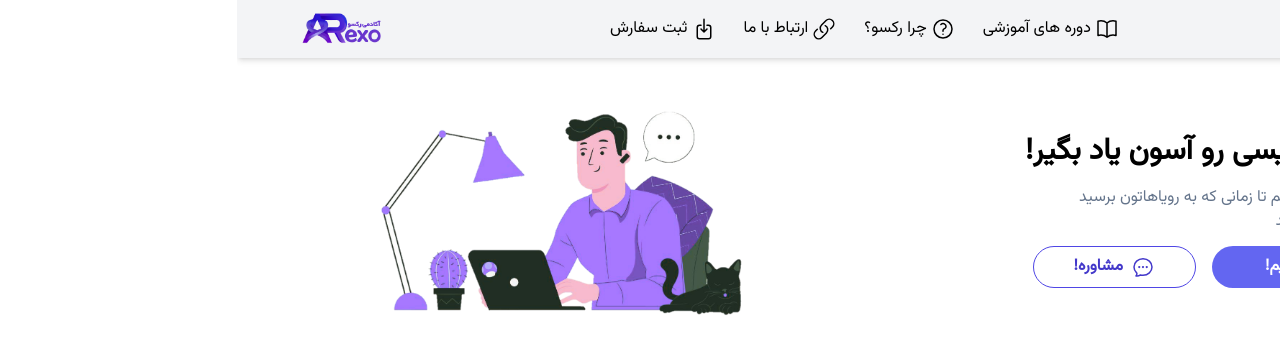
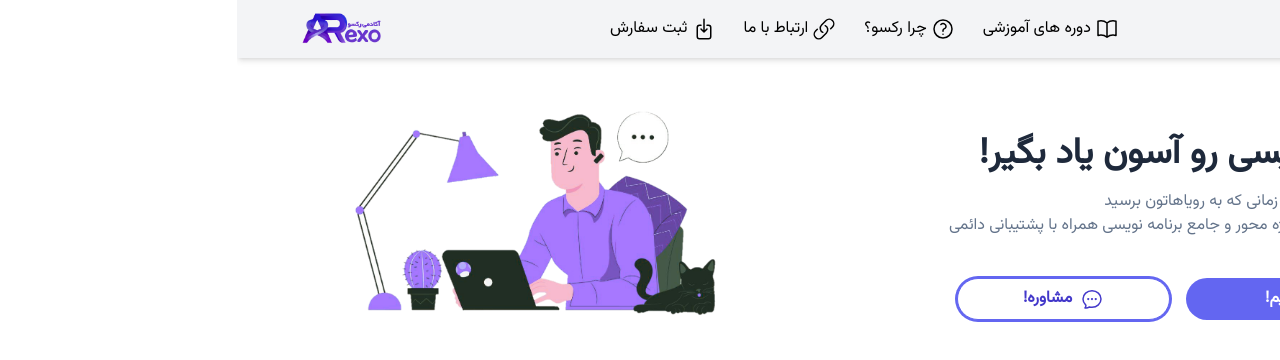
Before and after one commit to rexoacademyteam/rexo-academy-next, a Next.js app: page / in a window 1280 px wide. Shown: the top 360 px of the page. Built offline with nearby package versions, Linux system fonts and the light colour scheme.

Commit message:
a bit of changes on banner

```diff
--- a/components/home/banner.jsx
+++ b/components/home/banner.jsx
@@ -5,29 +5,42 @@ export default function MainBanner() {
     <div className="container mx-auto pt-10 px-4">
       <div className="flex flex-col-reverse md:flex-row gap-4 justify-around">
         <div className="flex-col justify-around align-middle mt-9">
-                    <p className="text-3xl font-bold mb-4 text-center md:text-start">
+          <p className="text-4xl font-extrabold mb-4 text-center md:text-start text-slate-800">
             برنامه نویسی رو آسون یاد بگیر!
           </p>
           <p className="text-slate-500 m-auto text-center md:text-start">
             ما کنارتون هستیم تا زمانی که به رویاهاتون برسید
           </p>
-                    <p className="mb-3 text-slate-500 m-auto text-center md:text-start">
+          <p className="text-slate-500 m-auto text-center md:text-start">
+            آموزش هدفمند، پروژه محور و جامع برنامه نویسی همراه با پشتیبانی دائمی
+          </p>
+          <p className="text-slate-500 m-auto text-center md:text-start mb-4">
             با ما همراه باشید
           </p>
           <div className="flex justify-between items-center align-middle px-2 gap-4">
-                        <button type="button" className="w-full py-2 px-3 inline-flex justify-center items-center gap-2 rounded-full border border-transparent font-semibold bg-indigo-500 text-white hover:bg-indigo-600 focus:outline-none focus:ring-2 focus:ring-indigo-500 focus:ring-offset-2 transition-all text-base dark:focus:ring-offset-gray-800">
+            <button
+              type="button"
+              className="w-full py-2 px-3 inline-flex justify-center items-center gap-2 rounded-full border border-transparent font-semibold bg-indigo-500 text-white hover:bg-indigo-600 hover:scale-110 focus:outline-none focus:ring-2 focus:ring-indigo-500 focus:ring-offset-2 transition-all text-base dark:focus:ring-offset-gray-800"
+            >
               بزن بریم!
             </button>
-                        <button type="button" className="w-full py-2 px-3 inline-flex justify-center items-center gap-2 rounded-full border border-indigo-600 font-semibold bg-white text-indigo-700 hover:bg-indigo-100 focus:outline-none focus:ring-2 focus:ring-indigo-500 focus:ring-offset-2 transition-all text-base dark:focus:ring-offset-gray-800">
+            <button
+              type="button"
+              className="w-full py-2 px-3 inline-flex justify-center items-center gap-2 rounded-full border border-indigo-500 ring-2 ring-indigo-500 font-semibold bg-white text-indigo-700 hover:shadow-lg hover:scale-110 focus:outline-none focus:ring-2 focus:ring-indigo-500 focus:ring-offset-2 transition-all text-base dark:focus:ring-offset-gray-800"
+            >
               <ChatBubbleOvalLeftEllipsisIcon className="w-6 h-6" />
               مشاوره!
             </button>
           </div>
         </div>
         <div>
-                    <img src="/assets/main_section_banner.png" className="w-[400px] m-auto" alt="main-banner" />
+          <img
+            src="/assets/main_section_banner.png"
+            className="w-[400px] m-auto"
+            alt="main-banner"
+          />
         </div>
       </div>
     </div>
   );
-};
+}
--- a/package.json
+++ b/package.json
@@ -13,6 +13,7 @@
     "autoprefixer": "10.4.14",
     "eslint": "8.43.0",
     "eslint-config-next": "13.4.7",
+    "heroicons": "^2.0.18",
     "next": "13.4.7",
     "postcss": "8.4.24",
     "preline": "^1.9.0",
```
Also changed, not shown: 1 other file (tests, documents, lock files or other folders). Lines whose indentation alone changed are shown as unchanged.
